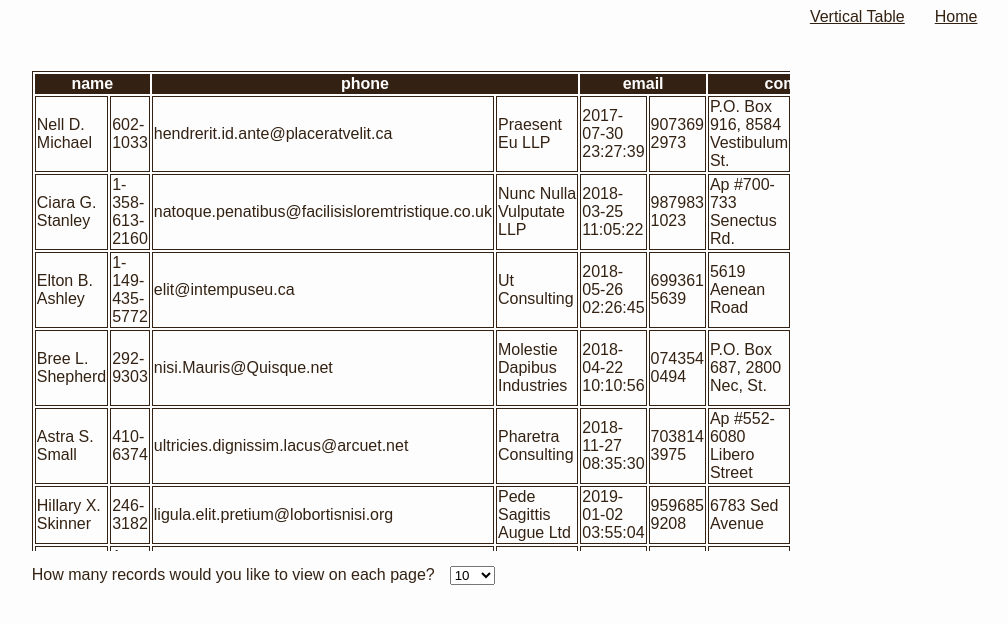
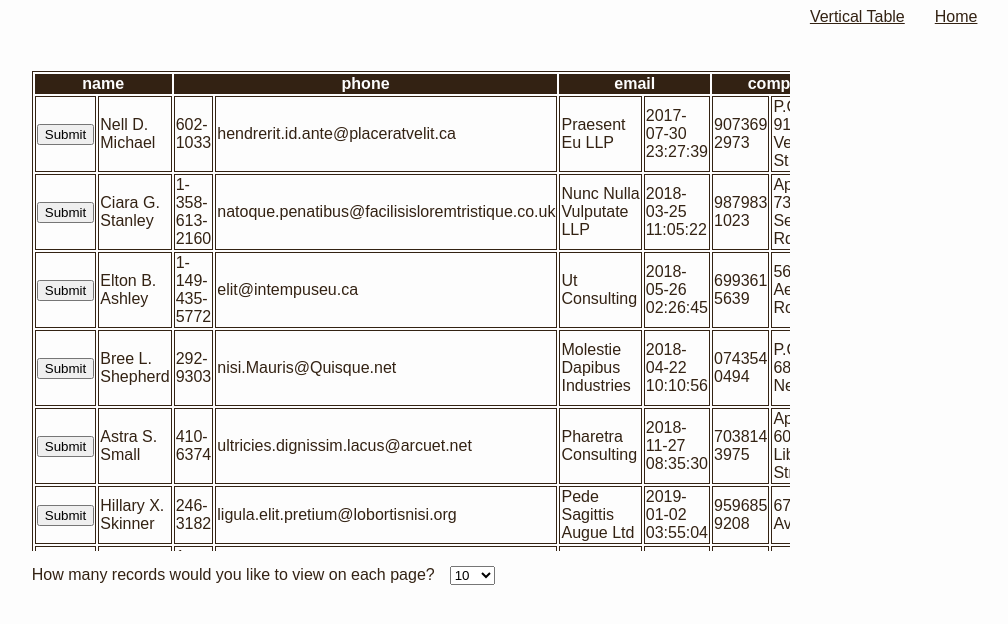
Before and after one commit to Vandivier/afterecon-2.0, an Angular app in the folder ui/: page / in a window 1280 px wide. Shown: the top 624 px of the page, without its empty margins (229-1237 px from the left). Built offline with nearby package versions, Linux system fonts and the light colour scheme.

Commit message:
submit button

```diff
--- a/ui/src/app/ae2-table/ae2-table.component.html
+++ b/ui/src/app/ae2-table/ae2-table.component.html
@@ -11,7 +11,13 @@
         </tr>
       </thead>
       <tbody>
-        <tr *ngFor="let oRow of arroFilteredRows">
+        <tr class="data-row"
+            *ngFor="let oRow of arroFilteredRows">
+          <td class="data-row-submit-cell">
+            <button class="data-row-submit-button"
+                    (click)="fSubmitDataRow(oRow)">Submit</button>
+          </td>
+
           <td *ngFor="let sKey of arroKeys">{{ oRow[sKey] }}</td>
         </tr>
       </tbody>
--- a/ui/src/app/ae2-table/ae2-table.component.ts
+++ b/ui/src/app/ae2-table/ae2-table.component.ts
@@ -16,6 +16,14 @@ export class Ae2TableComponent implements OnInit {
   private subscriptionState: Subscription;
 
   constructor(public mBaseService: ServiceBaseService) { }
+
+  fSubmitDataRow(oRowData) {
+    this.mBaseService.fGet('api/submit', { oPostData: oRowData })
+      .subscribe(response => {
+        // TODO: this just errs right now bc no endpoint exists.
+        console.log('row was submitted')
+      })
+  }
 
   fUpdateTable() {
     this.arroFilteredRows = this.mBaseService.State.oUrlCache['sample_data'] && this.mBaseService.State.oUrlCache['sample_data'].slice(0, this.iSelectePaginationValue)
--- a/ui/src/app/service-url-manager/service-url-manager.service.ts
+++ b/ui/src/app/service-url-manager/service-url-manager.service.ts
@@ -62,7 +62,12 @@ export class ServiceUrlManagerService {
         }
 
         try {
-            obsRequest = this.http.get(vUrl, oHttpConfig);
+            if (oOptions.oPostData) {
+                obsRequest = this.http.post(vUrl, oOptions.oPostData, oHttpConfig);
+            } else {
+                obsRequest = this.http.get(vUrl, oHttpConfig);
+            }
+
             // TODO: if you want promises then make a different method. that way we can type this method.
             //return oRequestOptions.bAsPromise ? obsRequest.toPromise() : obsRequest;
             return obsRequest;
```
